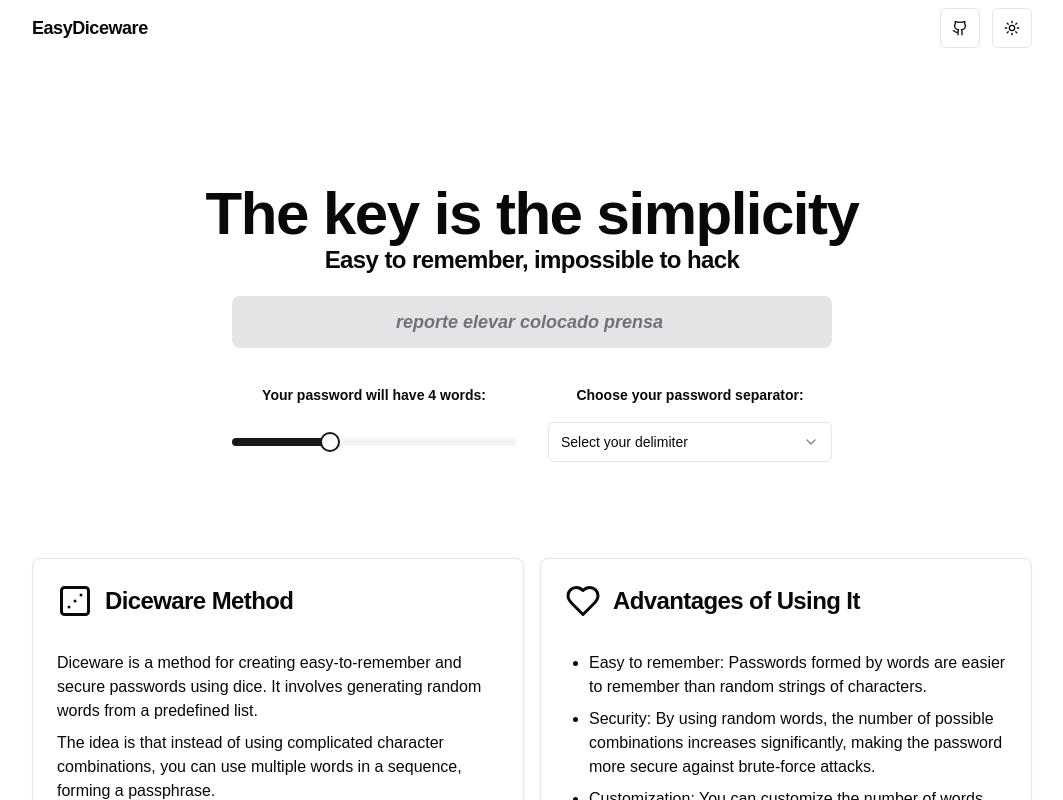
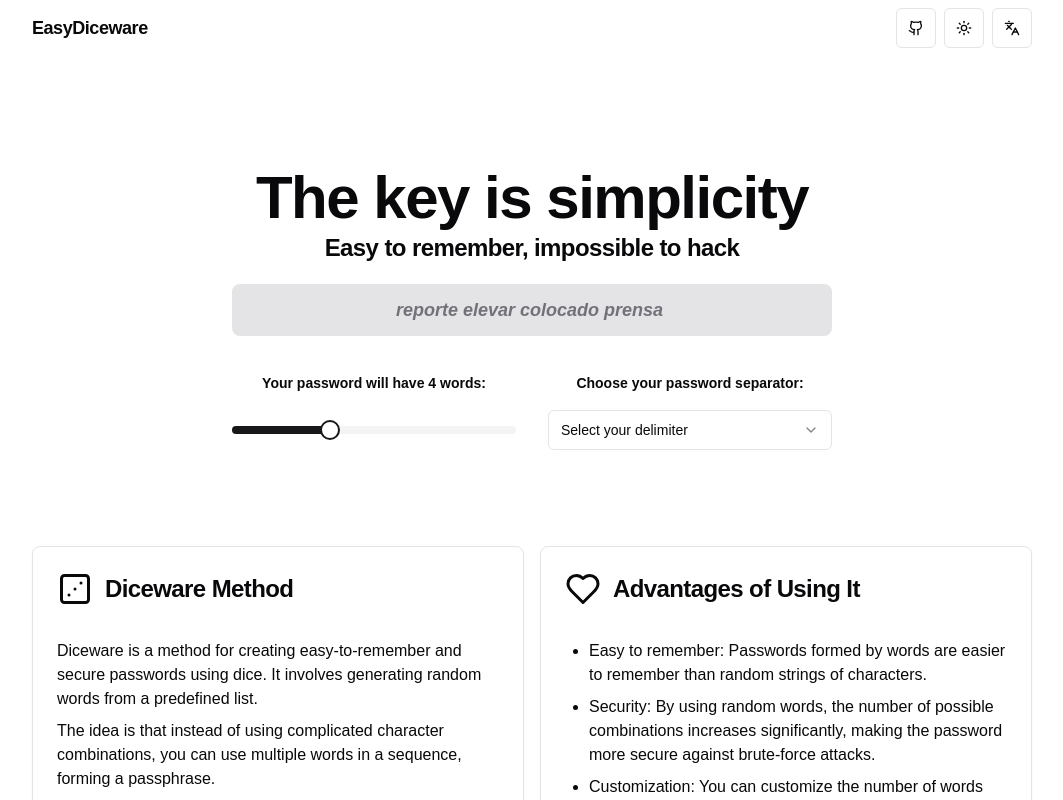
Before and after one commit to dgox16/easy-diceware, a React (Vite) app in the folder frontend/: page / in a window 1280 px wide. Shown: the top 800 px of the page, without its empty margins (108-1171 px from the left). Built offline with nearby package versions, Linux system fonts and the light colour scheme.

Commit message:
Se agrego un boton para cambiar el idioma

```diff
--- a/frontend/src/App.tsx
+++ b/frontend/src/App.tsx
@@ -15,12 +15,12 @@ const App = () => {
 
 	return (
 		<MainLayout>
-			<div className="flex justify-center mt-32 flex-col">
+			<div className="flex justify-center mt-28 flex-col">
 				<div className="flex justify-center">
-					<h1 className="scroll-m-20 text-6xl font-black tracking-tight">
+					<h1 className="scroll-m-20 text-6xl mb-1 font-black tracking-tight">
 						{isSpanish
 							? "La clave es la simplicidad"
-							: "The key is the simplicity"
+							: "The key is simplicity"
 						}
 					</h1>
 				</div>
--- /dev/null
+++ b/frontend/src/components/ButtonToggleLanguage.tsx
@@ -0,0 +1,39 @@
+
+import { Button } from "@/components/ui/button"
+import {
+    DropdownMenu,
+    DropdownMenuContent,
+    DropdownMenuItem,
+    DropdownMenuTrigger,
+} from "@/components/ui/dropdown-menu"
+import { useLanguageStore } from "@/store/languageStore";
+import { Languages } from "lucide-react";
+
+export function ButtonToggleLanguage() {
+    const { isSpanish, changeLanguage } = useLanguageStore();
+
+    return (
+        <DropdownMenu>
+            <DropdownMenuTrigger asChild>
+                <Button variant="outline" size="icon" className="ml-2">
+                    <Languages className="size-5 " />
+                    <span className="sr-only"> {isSpanish ? "Cambia el lenguaje" : "Toggle language"} </span>
+                </Button>
+            </DropdownMenuTrigger>
+            <DropdownMenuContent align="end">
+                <DropdownMenuItem onClick={() => changeLanguage(true)}>
+                    {isSpanish ? "Español" : "Spanish"}
+                </DropdownMenuItem>
+                <DropdownMenuItem onClick={() => changeLanguage(false)}>
+                    {isSpanish ? "Inglés" : "English"}
+                </DropdownMenuItem>
+                <DropdownMenuItem onClick={() => {
+                    const userLanguage = navigator.language;
+                    changeLanguage(userLanguage.startsWith("es"));
+                }}>
+                    {isSpanish ? "Sistema" : "System"}
+                </DropdownMenuItem>
+            </DropdownMenuContent>
+        </DropdownMenu>
+    )
+}
--- a/frontend/src/components/ButtonToggleTheme.tsx
+++ b/frontend/src/components/ButtonToggleTheme.tsx
@@ -22,7 +22,7 @@ export function ButtonToggleTheme() {
                         className="size-5 rotate-0 scale-100 transition-all dark:-rotate-90 dark:scale-0" />
                     <Moon
                         className="absolute size-5 rotate-90 scale-0 transition-all dark:rotate-0 dark:scale-100" />
-                    <span className="sr-only">Toggle theme</span>
+                    <span className="sr-only"> {isSpanish ? "Cambia el tema" : "Toggle theme"} </span>
                 </Button>
             </DropdownMenuTrigger>
             <DropdownMenuContent align="end">
--- /dev/null
+++ b/frontend/src/components/Navbar.tsx
@@ -0,0 +1,30 @@
+import { buttonVariants } from "@/components/ui/button.tsx";
+import { Github } from "lucide-react";
+import { ButtonToggleTheme } from "@/components/ButtonToggleTheme.tsx";
+import { ButtonToggleLanguage } from "@/components/ButtonToggleLanguage";
+
+export const Navbar = () => {
+    return (
+        <nav className="flex justify-center items-center h-14">
+            <div className="w-[1000px]">
+                <div className="flex justify-between items-center">
+                    <h1 className="scroll-m-20 text-lg font-semibold tracking-tight">
+                        EasyDiceware
+                    </h1>
+                    <div>
+                        <a
+                            className={`${buttonVariants({ variant: "outline", size: "icon" })} mr-2`}
+                            href="https://github.com/dgox16/easy-diceware"
+                            target="_blank"
+                            rel="noreferrer noopener"
+                        >
+                            <Github className="size-4" />
+                        </a>
+                        <ButtonToggleTheme />
+                        <ButtonToggleLanguage />
+                    </div>
+                </div>
+            </div>
+        </nav>
+    )
+}
--- a/frontend/src/layouts/MainLayout.tsx
+++ b/frontend/src/layouts/MainLayout.tsx
@@ -1,8 +1,6 @@
-import { buttonVariants } from "@/components/ui/button.tsx";
-import { Github } from "lucide-react";
-import { ButtonToggleTheme } from "@/components/ButtonToggleTheme.tsx";
 import React, { ReactNode } from "react";
 import { useLanguageStore } from "@/store/languageStore";
+import { Navbar } from "@/components/Navbar";
 
 interface MainLayoutProps {
     children: ReactNode;
@@ -13,26 +11,7 @@ export const MainLayout: React.FC<MainLayoutProps> = ({ children }) => {
 
     return (
         <>
-            <nav className="flex justify-center items-center h-14">
-                <div className="w-[1000px]">
-                    <div className="flex justify-between items-center">
-                        <h1 className="scroll-m-20 text-lg font-semibold tracking-tight">
-                            EasyDiceware
-                        </h1>
-                        <div>
-                            <a
-                                className={`${buttonVariants({ variant: "outline", size: "icon" })} mr-3`}
-                                href="https://github.com/dgox16/easy-diceware"
-                                target="_blank"
-                                rel="noreferrer noopener"
-                            >
-                                <Github className="size-4" />
-                            </a>
-                            <ButtonToggleTheme />
-                        </div>
-                    </div>
-                </div>
-            </nav>
+            <Navbar />
             <main className="flex justify-center">
                 <div className="w-[1000px]">
                     {children}
```
Also changed, not shown: frontend/src/components/ThemeProvider.tsx (+6 -6 lines), 1 other file (tests, documents, lock files or other folders).
